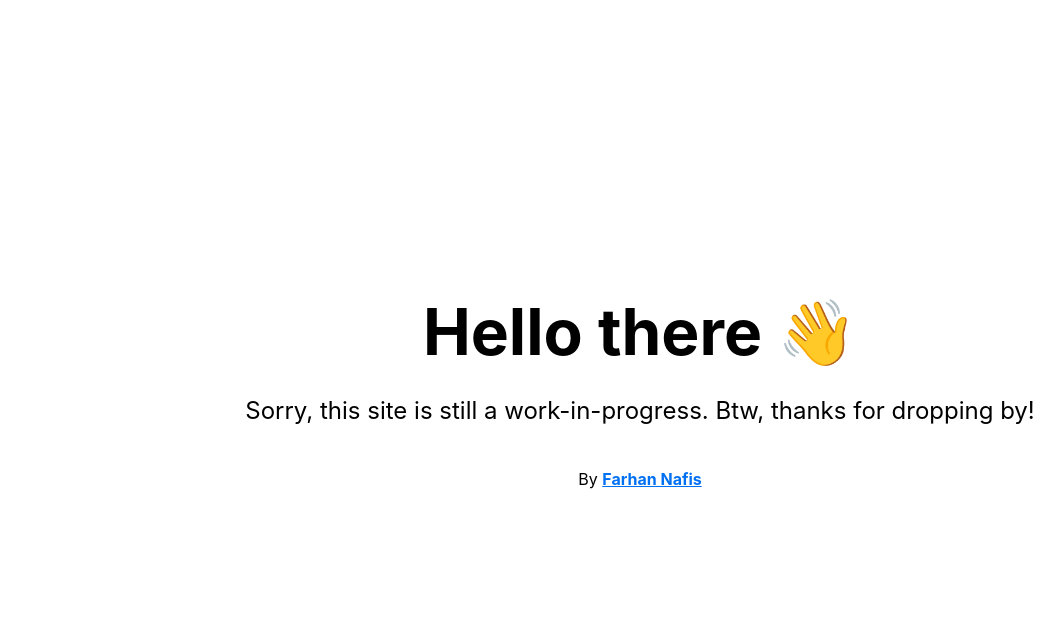
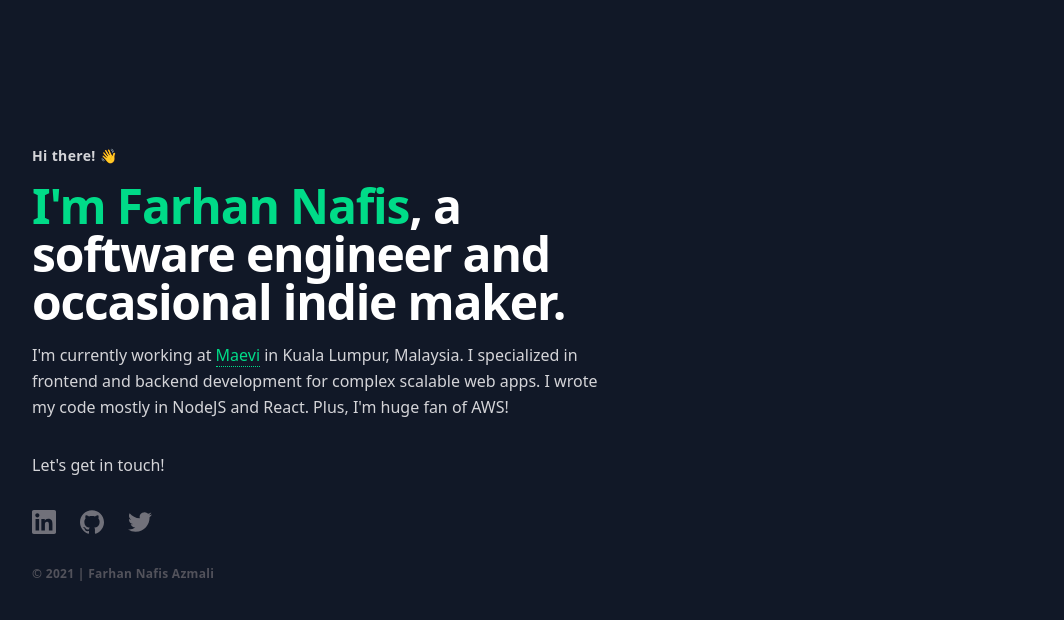
Before and after one commit to farhannafis/farhannafis, a Next.js app: page / in a window 1280 px wide. Shown: the top 620 px of the page, without its empty margins (0-1064 px from the left). Built offline with nearby package versions, Linux system fonts and the light colour scheme.

Commit message:
Designing the Web

```diff
--- /dev/null
+++ b/pages/_app.js
@@ -0,0 +1,7 @@
+import '../styles/globals.css';
+
+function Application({ Component, pageProps }) {
+  return <Component {...pageProps} />
+}
+
+export default Application;
--- a/pages/index.js
+++ b/pages/index.js
@@ -1,174 +1,55 @@
-import Head from 'next/head'
+import Head from 'next/head';
 
 export default function Home() {
   return (
-    <div className="container">
+    <>
       <Head>
-        <title>Farhan Nafis</title>
-        <link rel="icon" href="/favicon.ico" />
+        <title>Farhan Nafis Azmali</title>
+        <meta name="viewport" content="initial-scale=1.0, width=device-width" />
       </Head>
-      <main>
-        <h1 className="title">
-          Hello there 👋
-        </h1>
-        <p className="description">
-          Sorry, this site is still a work-in-progress. Btw, thanks for dropping by!
-        </p>
-        <p className="credit">
-          By <a href="https://twitter.com/farhannafis">Farhan Nafis</a>
-        </p>
-      </main>
-      <style jsx>{`
-        .container {
-          min-height: 100vh;
-          padding: 0 0.5rem;
-          display: flex;
-          flex-direction: column;
-          justify-content: center;
-          align-items: center;
-        }
-
-        main {
-          padding: 5rem 0;
-          flex: 1;
-          display: flex;
-          flex-direction: column;
-          justify-content: center;
-          align-items: center;
-        }
-
-        footer {
-          width: 100%;
-          height: 100px;
-          border-top: 1px solid #eaeaea;
-          display: flex;
-          justify-content: center;
-          align-items: center;
-        }
-
-        footer img {
-          margin-left: 0.5rem;
-        }
-
-        footer a {
-          display: flex;
-          justify-content: center;
-          align-items: center;
-        }
-
-        a {
-          color: inherit;
-          text-decoration: none;
-        }
-
-        .title a {
-          color: #0070f3;
-          text-decoration: none;
-        }
-
-        .title a:hover,
-        .title a:focus,
-        .title a:active {
-          text-decoration: underline;
-        }
-
-        .title {
-          margin: 0;
-          line-height: 1.15;
-          font-size: 4rem;
-        }
-
-        .title,
-        .description {
-          text-align: center;
-        }
-
-        .description {
-          line-height: 1.5;
-          font-size: 1.5rem;
-        }
-
-        .credit a {
-          color: #0070f3;
-          text-decoration: underline;
-          font-weight: bold;
-        }
-
-        code {
-          background: #fafafa;
-          border-radius: 5px;
-          padding: 0.75rem;
-          font-size: 1.1rem;
-          font-family: Menlo, Monaco, Lucida Console, Liberation Mono,
-            DejaVu Sans Mono, Bitstream Vera Sans Mono, Courier New, monospace;
-        }
-
-        .grid {
-          display: flex;
-          align-items: center;
-          justify-content: center;
-          flex-wrap: wrap;
-
-          max-width: 800px;
-          margin-top: 3rem;
-        }
-
-        .card {
-          margin: 1rem;
-          flex-basis: 45%;
-          padding: 1.5rem;
-          text-align: left;
-          color: inherit;
-          text-decoration: none;
-          border: 1px solid #eaeaea;
-          border-radius: 10px;
-          transition: color 0.15s ease, border-color 0.15s ease;
-        }
-
-        .card:hover,
-        .card:focus,
-        .card:active {
-          color: #0070f3;
-          border-color: #0070f3;
-        }
-
-        .card h3 {
-          margin: 0 0 1rem 0;
-          font-size: 1.5rem;
-        }
-
-        .card p {
-          margin: 0;
-          font-size: 1.25rem;
-          line-height: 1.5;
-        }
-
-        .logo {
-          height: 1em;
-        }
-
-        @media (max-width: 600px) {
-          .grid {
-            width: 100%;
-            flex-direction: column;
-          }
-        }
-      `}</style>
-
-      <style jsx global>{`
-        html,
-        body {
-          padding: 0;
-          margin: 0;
-          font-family: -apple-system, BlinkMacSystemFont, Segoe UI, Roboto,
-            Oxygen, Ubuntu, Cantarell, Fira Sans, Droid Sans, Helvetica Neue,
-            sans-serif;
-        }
-
-        * {
-          box-sizing: border-box;
-        }
-      `}</style>
-    </div>
+      <div className="font-sans antialiased text-gray-600 min-h-full h-screen flex items-center justify-center bg-coolGray-900">
+        <main className="flex-auto max-w-7xl mx-auto my-auto">
+          <div className="overflow-hidden bg-coolGray-900 text-gray-300 -mt-32 pt-32">
+            <div className="max-w-container mx-auto px-4 sm:px-6 lg:px-8 pt-16 lg:pt-9 xl:pt-20 pb-16">
+              <div className="sm:mb-24 xl:mb-32 lg:flex">
+                <div className="flex-none relative z-10 flex flex-col items-start lg:pt-10 max-w-screen-sm mx-auto lg:max-w-2xl lg:mx-0 lg:pr-20 mb-12 sm:mb-16 lg:mb-0">
+                  <h1 className="order-1 text-3xl sm:text-5xl sm:leading-none font-extrabold tracking-tight text-white mb-4"><span className="text-primary-500">I'm Farhan Nafis</span>, a software engineer and occasional indie maker.</h1>
+                  <p className="text-sm font-semibold tracking-wide mb-4">Hi there! 👋</p>
+                  <p className="order-1 leading-relaxed mb-8">
+                    I'm currently working at <a href="https://maevi.my" target="_blank" className="text-primary-500 hover:text-primary-600 font-medium border-b border-dotted border-primary-500 hover:border-primary-600">Maevi</a> in Kuala Lumpur, Malaysia. I specialized in frontend and backend development for complex scalable web apps.
+                    I wrote my code mostly in NodeJS and React. Plus, I'm huge fan of AWS!
+                  </p>
+                  <p className="order-2 leading-relaxed mb-8">
+                    Let's get in touch!
+                  </p>
+                  <dl className="order-3 flex items-center text-xs font-semibold uppercase tracking-wide mb-4">
+                    <dt className="sr-only">Social media</dt>
+                    <dd className="flex items-center">
+                      <a href="https://www.linkedin.com/in/farhannafis" target="_blank">
+                        <svg className="flex-none mr-2 text-gray-500 hover:text-primary-600 w-6 h-6" fill="currentColor" role="img" viewBox="0 0 24 24" xmlns="http://www.w3.org/2000/svg"><path d="M20.447 20.452h-3.554v-5.569c0-1.328-.027-3.037-1.852-3.037-1.853 0-2.136 1.445-2.136 2.939v5.667H9.351V9h3.414v1.561h.046c.477-.9 1.637-1.85 3.37-1.85 3.601 0 4.267 2.37 4.267 5.455v6.286zM5.337 7.433c-1.144 0-2.063-.926-2.063-2.065 0-1.138.92-2.063 2.063-2.063 1.14 0 2.064.925 2.064 2.063 0 1.139-.925 2.065-2.064 2.065zm1.782 13.019H3.555V9h3.564v11.452zM22.225 0H1.771C.792 0 0 .774 0 1.729v20.542C0 23.227.792 24 1.771 24h20.451C23.2 24 24 23.227 24 22.271V1.729C24 .774 23.2 0 22.222 0h.003z"/></svg>
+                        <span className="sr-only">Linkedin</span>
+                      </a>
+                    </dd>
+                    <dd className="flex items-center ml-4">
+                      <a href="https://github.com/farhannafis" target="_blank">
+                        <svg className="flex-none mr-2 text-gray-500 hover:text-primary-600 w-6 h-6" fill="currentColor" role="img" viewBox="0 0 24 24" xmlns="http://www.w3.org/2000/svg"><title>GitHub</title><path d="M12 .297c-6.63 0-12 5.373-12 12 0 5.303 3.438 9.8 8.205 11.385.6.113.82-.258.82-.577 0-.285-.01-1.04-.015-2.04-3.338.724-4.042-1.61-4.042-1.61C4.422 18.07 3.633 17.7 3.633 17.7c-1.087-.744.084-.729.084-.729 1.205.084 1.838 1.236 1.838 1.236 1.07 1.835 2.809 1.305 3.495.998.108-.776.417-1.305.76-1.605-2.665-.3-5.466-1.332-5.466-5.93 0-1.31.465-2.38 1.235-3.22-.135-.303-.54-1.523.105-3.176 0 0 1.005-.322 3.3 1.23.96-.267 1.98-.399 3-.405 1.02.006 2.04.138 3 .405 2.28-1.552 3.285-1.23 3.285-1.23.645 1.653.24 2.873.12 3.176.765.84 1.23 1.91 1.23 3.22 0 4.61-2.805 5.625-5.475 5.92.42.36.81 1.096.81 2.22 0 1.606-.015 2.896-.015 3.286 0 .315.21.69.825.57C20.565 22.092 24 17.592 24 12.297c0-6.627-5.373-12-12-12"/></svg>
+                        <span className="sr-only">Github</span>
+                      </a>
+                    </dd>
+                    <dd className="flex items-center ml-4">
+                      <a href="https://twitter.com/farhannafis" target="_blank">
+                        <svg className="flex-none mr-2 text-gray-500 hover:text-primary-600 w-6 h-6" fill="currentColor" role="img" viewBox="0 0 24 24" xmlns="http://www.w3.org/2000/svg"><title>Twitter</title><path d="M23.953 4.57a10 10 0 01-2.825.775 4.958 4.958 0 002.163-2.723c-.951.555-2.005.959-3.127 1.184a4.92 4.92 0 00-8.384 4.482C7.69 8.095 4.067 6.13 1.64 3.162a4.822 4.822 0 00-.666 2.475c0 1.71.87 3.213 2.188 4.096a4.904 4.904 0 01-2.228-.616v.06a4.923 4.923 0 003.946 4.827 4.996 4.996 0 01-2.212.085 4.936 4.936 0 004.604 3.417 9.867 9.867 0 01-6.102 2.105c-.39 0-.779-.023-1.17-.067a13.995 13.995 0 007.557 2.209c9.053 0 13.998-7.496 13.998-13.985 0-.21 0-.42-.015-.63A9.935 9.935 0 0024 4.59z"/></svg>
+                        <span className="sr-only">Twitter</span>
+                      </a>
+                    </dd>
+                  </dl>
+                  <p className="order-4 mt-4 text-xs font-semibold tracking-wide text-gray-600">© { new Date().getFullYear() } | Farhan Nafis Azmali</p>
+                </div>
+              </div>
+            </div>
+          </div>
+        </main>
+      </div>
+    </>
   )
 }
--- /dev/null
+++ b/postcss.config.js
@@ -0,0 +1,6 @@
+module.exports = {
+  plugins: {
+    tailwindcss: {},
+    autoprefixer: {},
+  },
+}
--- /dev/null
+++ b/styles/globals.css
@@ -0,0 +1,3 @@
+@tailwind base;
+@tailwind components;
+@tailwind utilities;
--- /dev/null
+++ b/tailwind.config.js
@@ -0,0 +1,40 @@
+const colors = require('tailwindcss/colors');
+const defaultTheme = require('tailwindcss/defaultTheme');
+
+module.exports = {
+  purge: [
+    './pages/**/*.{js,ts,jsx,tsx}',
+    './components/**/*.{js,ts,jsx,tsx}'
+  ],
+  darkMode: false, // or 'media' or 'class'
+  theme: {
+    colors: {
+      ...colors,
+      primary: {
+        '100': '#cafdd5',
+        '200': '#96fbb7',
+        '300': '#61f49f',
+        '400': '#3ae995',
+        '500': '#00db88',
+        '600': '#00bc87',
+        '700': '#009d81',
+        '800': '#007f74',
+        '900': '#006769'
+      }
+    },
+    extend: {
+      fontFamily: {
+        sans: ['Inter var', ...defaultTheme.fontFamily.sans],
+      },
+      screens: {
+        'print': {
+          'raw': 'print'
+        }
+      }
+    },
+  },
+  variants: {
+    extend: {},
+  },
+  plugins: [],
+}
```
Also changed, not shown: package.json (+6 -1 lines), 1 other file (tests, documents, lock files or other folders).
